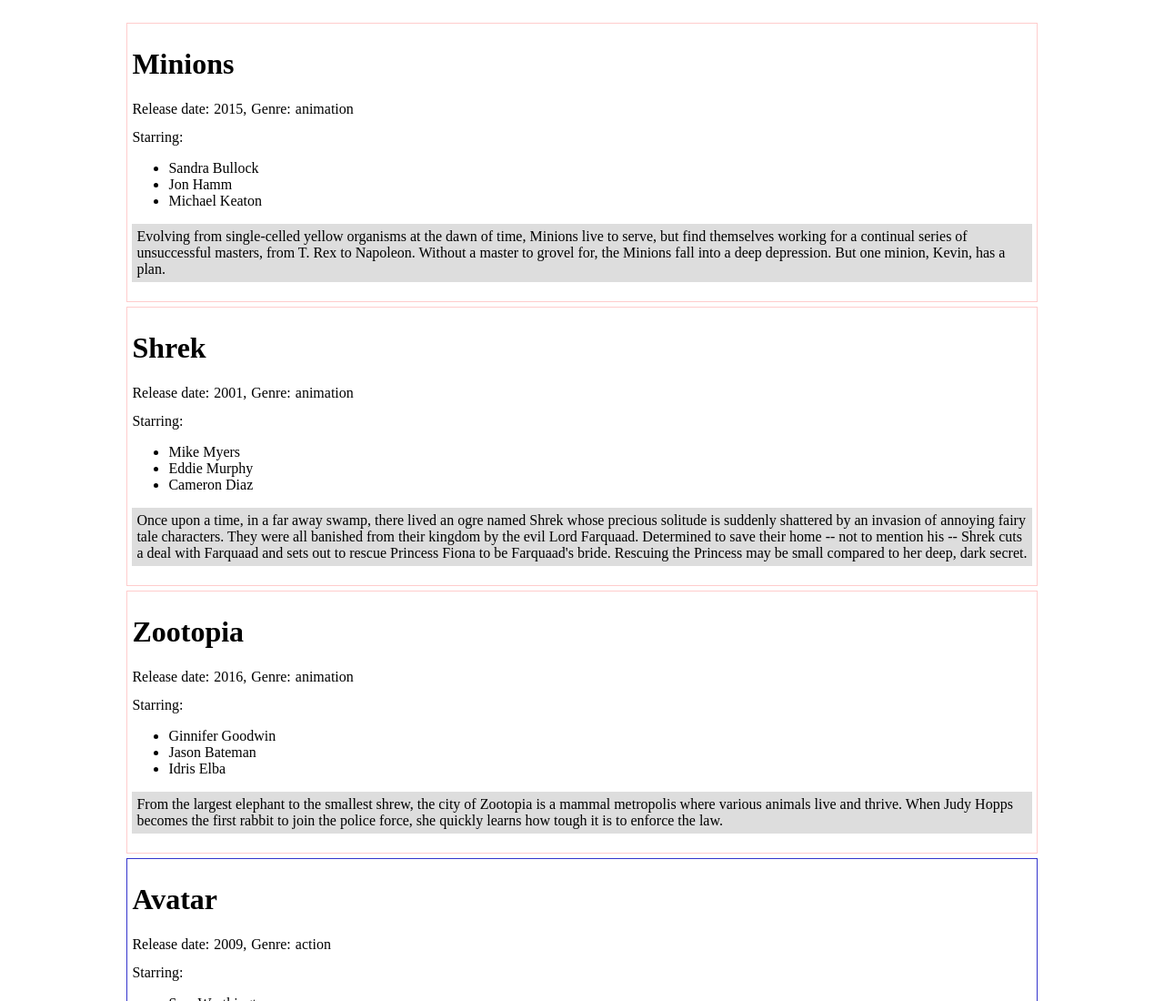
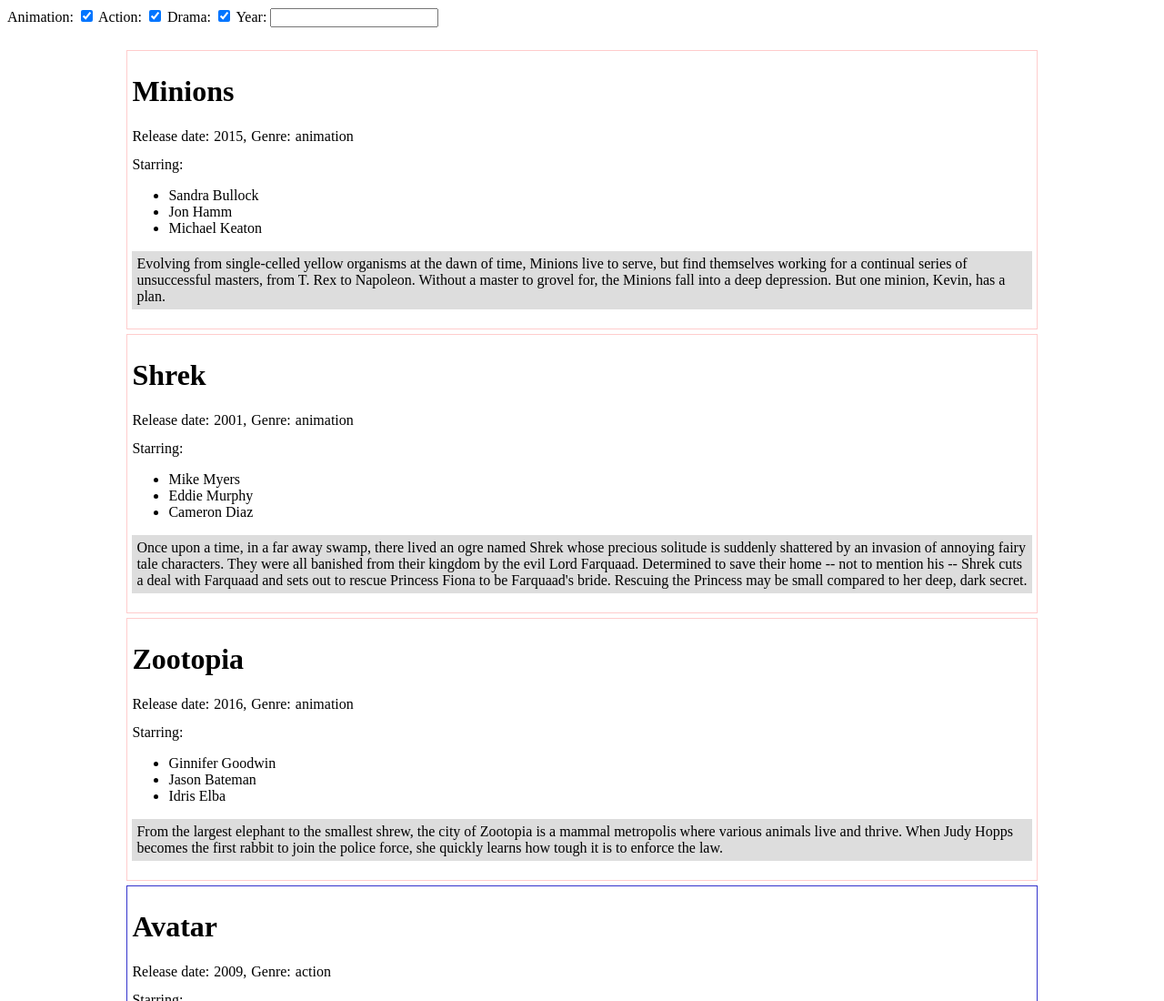
Before and after one commit to joinpursuit/ac3.1-submissions, a plain HTML site: page week03/index.html in a window 1280 px wide. Shown: the top 1100 px of the page at 91% size. Drawn offline with nearby package versions, Linux system fonts and the light colour scheme.

Commit message:
Update index.html

```diff
--- a/week03/index.html
+++ b/week03/index.html
@@ -13,6 +13,12 @@
   <body>
 
     <div class="user-controls">
+    	<form>
+    		Animation: <input id="animation" type="checkbox" name="animation" checked />
+    		Action: <input id="action" type="checkbox" name="action" checked />
+    		Drama: <input id="drama" type="checkbox" name="drama" checked />
+    		Year: <input id="year" type="text" name="year" />
+    	</form>
     </div>
 
     <div id="frame" class="big">
```
